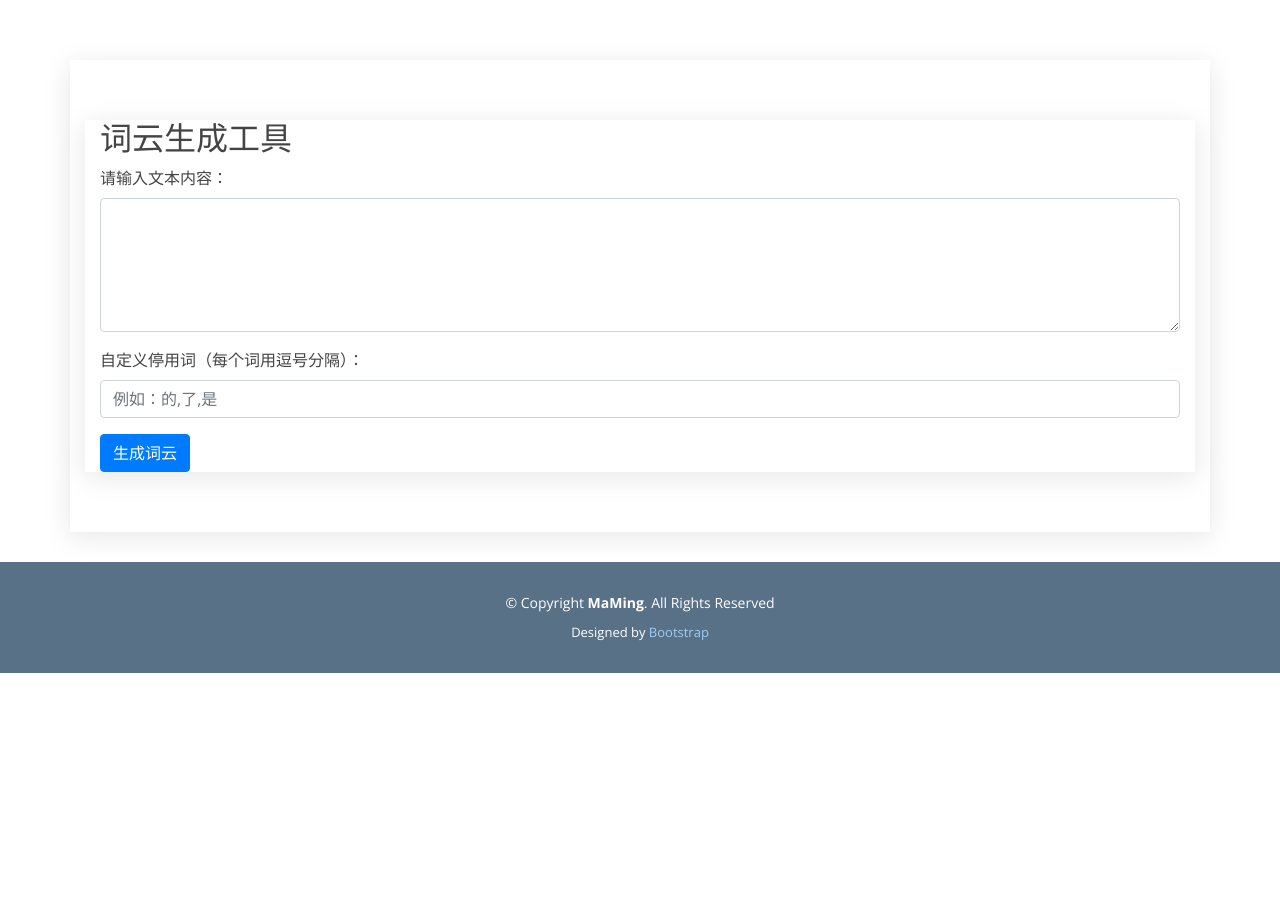
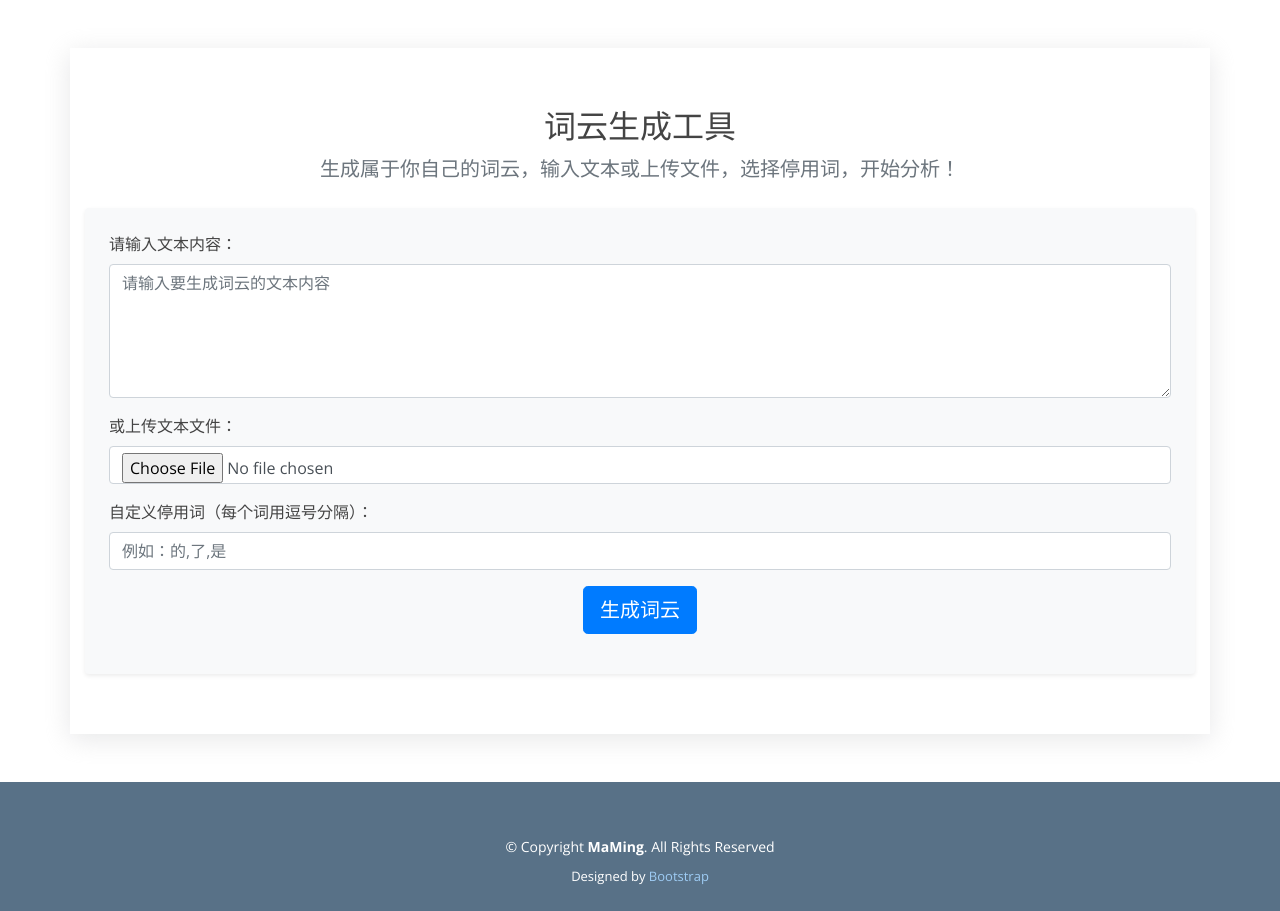
Before and after one commit to FanZDStar/ChartCloudRepo, a Flask app: page /WordCloudTool in a window 1280 px wide. Shown: the part 113-1024 px from the top of the page. Before the commit the page ends 786 px from the top, so only its background shows below. Run offline with Flask 3, Linux system fonts and the light colour scheme; some libraries are stand-ins or nearby versions.

Commit message:
Add file upload functionality for word cloud generate tool

```diff
--- a/app.py
+++ b/app.py
@@ -2,8 +2,8 @@
 Author: ourEDA MaMing
 Date: 2024-10-24 00:15:31
 LastEditors: ourEDA MaMing
-LastEditTime: 2024-11-25 16:27:26
-FilePath: \Flask\app.py
+LastEditTime: 2024-11-27 20:24:02
+FilePath: \ChartCloudRepo\app.py
 Description: 李猴啊
 
 Copyright (c) 2024 by FanZDStar , All Rights Reserved.
@@ -104,14 +104,16 @@ def WordCloudTool():
 def generate_wordcloud():
     user_text = request.form.get("user_text", "")
     stop_words_input = request.form.get("stop_words", "")
+    user_file = request.files.get("user_file")
 
-    if not user_text.strip():
-        return jsonify({"error": "文本不能为空"}), 400
+    # 确保用户提供文本或者上传了文件
+    if not user_text.strip() and not user_file:
+        return jsonify({"error": "文本不能为空，或请上传文件"}), 400
 
     # 停用词处理：获取用户自定义的停用词列表
     stop_words = set([
-        "的", "了", "在", "是", "都", "与", "和", "对", "为", "一个", "就", "不", "有", "人", "都", "我们", "你", "这", "它", "我", "自己","电影",
-        "最","被","就是"
+        "的", "了", "在", "是", "都", "与", "和", "对", "为", "一个", "就", "不", "有", "人", "都", "我们", "你", "这", "它", "我", "自己", "电影",
+        "最", "被", "就是"
     ])
 
     # 如果用户有输入自定义停用词
@@ -119,8 +121,17 @@ def generate_wordcloud():
         custom_stop_words = stop_words_input.split(",")
         stop_words.update([word.strip() for word in custom_stop_words])
 
+    # 如果用户上传了文件，读取文件内容
+    if user_file:
+        try:
+            file_content = user_file.read().decode("utf-8")  # 文件解码
+        except UnicodeDecodeError:
+            return jsonify({"error": "文件解码失败，请上传UTF-8编码的文本文件"}), 400
+    else:
+        file_content = user_text
+
     # 分词并过滤停用词
-    cut = jieba.cut(user_text)
+    cut = jieba.cut(file_content)
     filtered_cut = [word for word in cut if word not in stop_words]
     string = ' '.join(filtered_cut)
 
@@ -138,7 +149,7 @@ def generate_wordcloud():
     output_path = "./static/assets/img/generated_wordcloud.jpg"
     wc.to_file(output_path)
 
-    # 返回图片路径
+    # 返回生成的词云图片
     return send_file(output_path, mimetype="image/jpeg")
 
 if __name__ == '__main__':
--- a/static/assets/css/style.css
+++ b/static/assets/css/style.css
@@ -1395,11 +1395,11 @@ section {
 #wordcloud-image {
   margin-top: 20px;
   width: 100%;         /* 使显示区域宽度占满容器 */
-  max-width: 600px;    /* 设置最大宽度限制，避免图片区域过宽 */
+  max-width: 500px;    /* 设置最大宽度限制，避免图片区域过宽 */
   height: 400px;       /* 设置固定高度 */
   text-align: center;  /* 确保图片居中显示 */
   border: 1px solid #ddd; /* 可选：加个边框做区分 */
-  background-color: #f4f4f4; /* 可选：背景颜色 */
+  background-color: #fff; /* 可选：背景颜色 */
   display: none;       /* 初始时隐藏区域，图片加载后显示 */
 }
 
--- a/templates/WordCloudTool.html
+++ b/templates/WordCloudTool.html
@@ -4,9 +4,8 @@
 <head>
   <meta charset="utf-8">
   <meta content="width=device-width, initial-scale=1.0" name="viewport">
-
   <title>豆瓣电影数据分析网</title>
-  <meta content="" name="descriptison">
+  <meta content="" name="description">
   <meta content="" name="keywords">
 
   <!-- Favicons -->
@@ -14,9 +13,7 @@
   <link href="../static/assets/img/apple-touch-icon.png" rel="apple-touch-icon">
 
   <!-- Google Fonts -->
-  <link
-    href="https://fonts.googleapis.com/css?family=Open+Sans:300,300i,400,400i,600,600i,700,700i|Raleway:300,300i,400,400i,600,600i,700,700i,900"
-    rel="stylesheet">
+  <link href="https://fonts.googleapis.com/css?family=Open+Sans:300,300i,400,400i,600,600i,700,700i|Raleway:300,300i,400,400i,600,600i,700,700i,900" rel="stylesheet">
 
   <!-- Vendor CSS Files -->
   <link href="../static/assets/vendor/bootstrap/css/bootstrap.min.css" rel="stylesheet">
@@ -28,13 +25,6 @@
 
   <!-- Template Main CSS File -->
   <link href="../static/assets/css/style.css" rel="stylesheet">
-
-  <!-- =======================================================
-  * Template Name: Mamba - v2.0.1
-  * Template URL: https://bootstrapmade.com/mamba-one-page-bootstrap-template-free/
-  * Author: BootstrapMade.com
-  * License: https://bootstrapmade.com/license/
-  ======================================================== -->
 </head>
 
 <body>
@@ -51,7 +41,7 @@
         <a href="#" class="facebook"><i class="icofont-facebook"></i></a>
         <a href="#" class="instagram"><i class="icofont-instagram"></i></a>
         <a href="#" class="skype"><i class="icofont-skype"></i></a>
-        <a href="#" class="linkedin"><i class="icofont-linkedin"></i></i></a>
+        <a href="#" class="linkedin"><i class="icofont-linkedin"></i></a>
       </div>
     </div>
   </section>
@@ -59,13 +49,9 @@
   <!-- ======= Header ======= -->
   <header id="header">
     <div class="container">
-
       <div class="logo float-left">
         <h1 class="text-light"><a href="index.html"><span>MaMing</span></a></h1>
-        <!-- Uncomment below if you prefer to use an image logo -->
-        <!-- <a href="index.html"><img src="../static/assets/img/logo.png" alt="" class="img-fluid"></a>-->
       </div>
-
       <nav class="nav-menu float-right d-none d-lg-block">
         <ul>
           <li class="active"><a href="/index">首页</a></li>
@@ -75,60 +61,62 @@
           <li><a href="/team">团队</a></li>
           <li><a href="/WordCloudTool">词云小工具</a></li>
         </ul>
-      </nav><!-- .nav-menu -->
+      </nav>
+    </div>
+  </header>
 
-    </div>
-  </header><!-- End Header -->
+  <!-- ======= Main Content ======= -->
+  <section id="about" class="about py-5">
+    <div class="container">
+      <section id="wordcloud">
+        <div class="text-center mb-4">
+          <h2>词云生成工具</h2>
+          <p class="lead text-muted">生成属于你自己的词云，输入文本或上传文件，选择停用词，开始分析！</p>
+        </div>
+        <form id="wordcloud-form" action="/WordCloudTool" method="POST" enctype="multipart/form-data" class="bg-light p-4 rounded shadow-sm">
+          <!-- Text area for user input -->
+          <div class="form-group mb-3">
+            <label for="user-text">请输入文本内容：</label>
+            <textarea id="user-text" name="user_text" class="form-control" rows="5" placeholder="请输入要生成词云的文本内容" required></textarea>
+          </div>
 
+          <!-- File upload input -->
+          <div class="form-group mb-3">
+            <label for="user-file">或上传文本文件：</label>
+            <input type="file" id="user-file" name="user_file" class="form-control" accept=".txt" />
+          </div>
 
+          <!-- Custom stop words input -->
+          <div class="form-group mb-3">
+            <label for="stop-words">自定义停用词（每个词用逗号分隔）：</label>
+            <input type="text" id="stop-words" name="stop_words" class="form-control" placeholder="例如：的,了,是" />
+          </div>
 
-  <section id="about" class="about">
-    <div class="container">
+          <!-- Submit button -->
+          <div class="form-group text-center">
+            <button type="submit" class="btn btn-primary btn-lg">生成词云</button>
+          </div>
+        </form>
 
-      <section id="wordcloud">
-        <div class="container">
-          <h2>词云生成工具</h2>
-          <form id="wordcloud-form" action="/WordCloudTool" method="POST">
-            <div class="form-group">
-              <label for="user-text">请输入文本内容：</label>
-              <textarea id="user-text" name="user_text" class="form-control" rows="5" required></textarea>
-            </div>
-            <div class="form-group">
-              <label for="stop-words">自定义停用词（每个词用逗号分隔）：</label>
-              <input type="text" id="stop-words" name="stop_words" class="form-control" placeholder="例如：的,了,是" />
-            </div>
-            <button type="submit" class="btn btn-primary">生成词云</button>
-          </form>
-
-          <!-- 预留固定空间显示词云图 -->
-          <div id="wordcloud-image" style="margin-top: 20px;">
-            <img id="generated-wordcloud" src="" alt="生成的词云将显示在这里">
-          </div>
+        <!-- Predefined space for displaying word cloud image -->
+        <div id="wordcloud-image" class="mt-5 text-center">
+          <img id="generated-wordcloud" src="" alt="生成的词云将显示在这里" class="img-fluid" style="max-width: 80%; height: auto;">
         </div>
       </section>
-
     </div>
   </section>
 
-
-
-
-
   <!-- ======= Footer ======= -->
-  <footer id="footer">
+  <footer id="footer" class="text-center py-4">
     <div class="container">
       <div class="copyright">
         &copy; Copyright <strong><span>MaMing</span></strong>. All Rights Reserved
       </div>
       <div class="credits">
-        <!-- All the links in the footer should remain intact. -->
-        <!-- You can delete the links only if you purchased the pro version. -->
-        <!-- Licensing information: https://bootstrapmade.com/license/ -->
-        <!-- Purchase the pro version with working PHP/AJAX contact form: https://bootstrapmade.com/mamba-one-page-bootstrap-template-free/ -->
         Designed by <a href="https://bootstrapmade.com/">Bootstrap</a>
       </div>
     </div>
-  </footer><!-- End Footer -->
+  </footer>
 
   <a href="#" class="back-to-top"><i class="icofont-simple-up"></i></a>
 
@@ -147,6 +135,30 @@
   <!-- Template Main JS File -->
   <script src="../static/assets/js/main.js"></script>
 
+  <!-- Custom JS for handling form logic -->
+  <script>
+    const textInput = document.getElementById("user-text");
+    const fileInput = document.getElementById("user-file");
+
+    // If text is entered, disable file input
+    textInput.addEventListener("input", function() {
+      if (textInput.value.trim()) {
+        fileInput.disabled = true;  // Disable file input if text is entered
+      } else {
+        fileInput.disabled = false;  // Enable file input if no text
+      }
+    });
+
+    // If a file is uploaded, disable text input
+    fileInput.addEventListener("change", function() {
+      if (fileInput.files.length > 0) {
+        textInput.disabled = true;  // Disable text input if file is selected
+      } else {
+        textInput.disabled = false;  // Enable text input if no file selected
+      }
+    });
+  </script>
+
 </body>
 
 </html>
```
Also changed, not shown: static/assets/img/generated_wordcloud.jpg.
